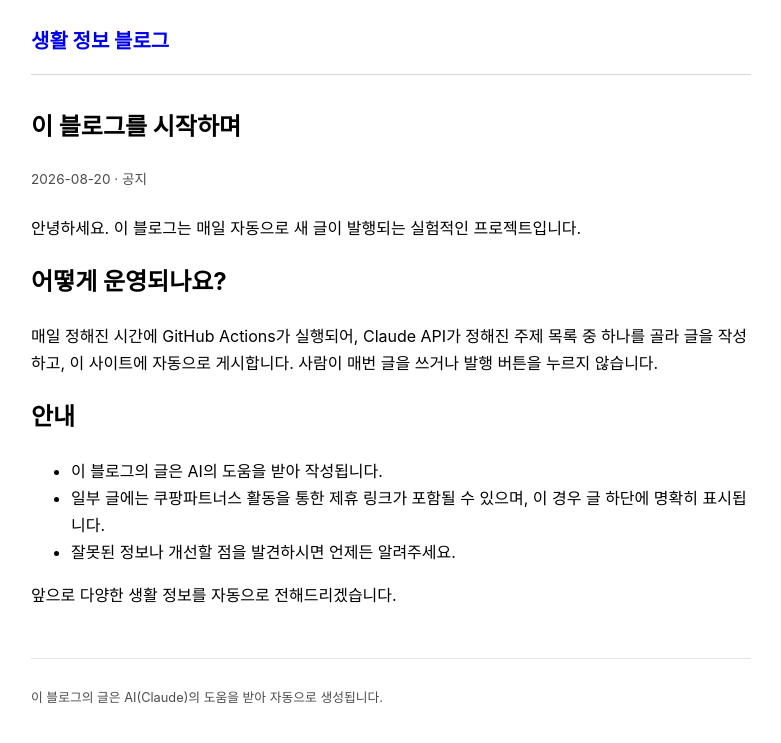
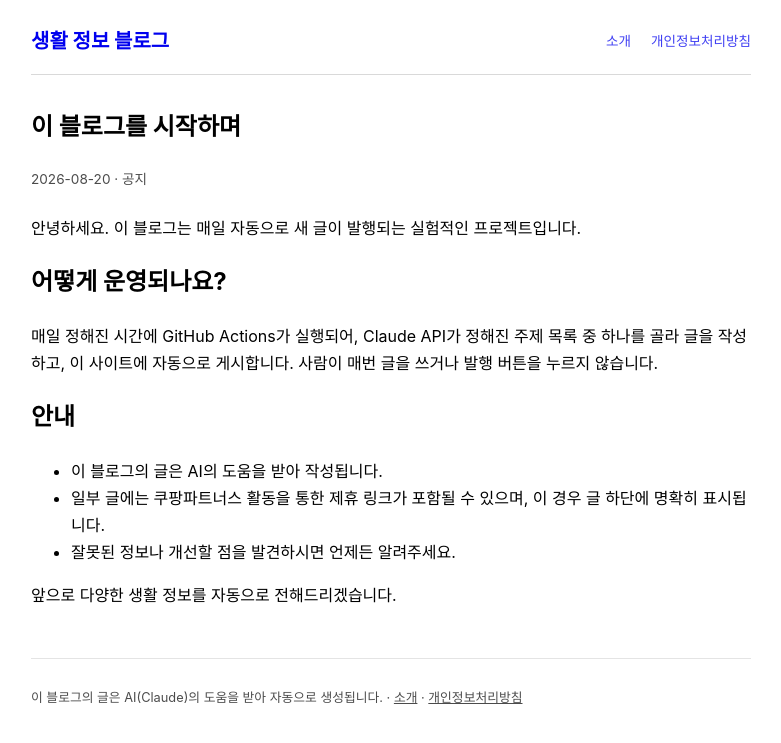
Before and after one commit to afroditena/mattress-checklist-android, a Jekyll site: the page built from docs/_posts/2026-08-20-welcome-post.md, in a window 1280 px wide. Shown: the top 743 px of the page, without its empty margins (249-1030 px from the left). Built offline with Jekyll 4.4.1, drawn with Linux system fonts in a browser that asks for light colours.

Commit message:
feat: 애드센스 심사 준비 - 개인정보처리방침/소개 페이지 추가
애드센스(및 일반적인 사이트 신뢰도) 심사에 필요한 최소 요건이었던
개인정보처리방침·소개 페이지가 지금까지 없었다.

- docs/privacy.md: 쿠키/GA4, 애드센스 광고 쿠키, 쿠팡파트너스 제휴 고지 포함
- docs/about.md: 블로그 주제/운영 방식 소개, 제휴 고지 재확인
- 헤더/푸터 내비게이션에 두 페이지 링크 추가 (사이트 탐색 가능성 확보)
- auto-blog-autopilot/README.md 3번 섹션: 애드센스 신청 절차를
  Blogger(Earnings 탭, 추천)/GitHub Pages 두 경로로 구체화하고,
  ads.txt 안내 추가

애드센스 계정 가입·심사 신청 자체는 Google 계정이 필요해 사람이 직접
해야 하는 부분이라 README에 절차만 안내해두었다.

Co-Authored-By: Claude Sonnet 5 <noreply@anthropic.com>
Claude-Session: https://claude.ai/code/session_01QveJziZVerojReMw7CtarV

```diff
--- a/docs/_layouts/default.html
+++ b/docs/_layouts/default.html
@@ -38,6 +38,21 @@
       font-weight: 700;
       font-size: 1.25rem;
     }
+    header.site-header nav {
+      display: inline-block;
+      float: right;
+      font-size: 0.85rem;
+      margin-top: 6px;
+    }
+    header.site-header nav a {
+      font-weight: 400;
+      font-size: 0.85rem;
+      opacity: 0.75;
+      margin-left: 16px;
+    }
+    footer.site-footer a {
+      color: inherit;
+    }
     .post-list { list-style: none; padding: 0; }
     .post-list li { margin-bottom: 20px; }
     .post-list time { display: block; font-size: 0.85rem; opacity: 0.7; }
@@ -54,6 +69,10 @@
 <body>
   <header class="site-header">
     <a href="{{ '/' | relative_url }}">{{ site.title }}</a>
+    <nav>
+      <a href="{{ '/about' | relative_url }}">소개</a>
+      <a href="{{ '/privacy' | relative_url }}">개인정보처리방침</a>
+    </nav>
   </header>
 
   <main>
@@ -61,7 +80,7 @@
   </main>
 
   <footer class="site-footer">
-    <p>이 블로그의 글은 AI(Claude)의 도움을 받아 자동으로 생성됩니다.</p>
+    <p>이 블로그의 글은 AI(Claude)의 도움을 받아 자동으로 생성됩니다. · <a href="{{ '/about' | relative_url }}">소개</a> · <a href="{{ '/privacy' | relative_url }}">개인정보처리방침</a></p>
   </footer>
 </body>
 </html>
```
Also changed, not shown: docs/about.md (added, +19 -0 lines), docs/privacy.md (added, +36 -0 lines), auto-blog-autopilot/README.md.
